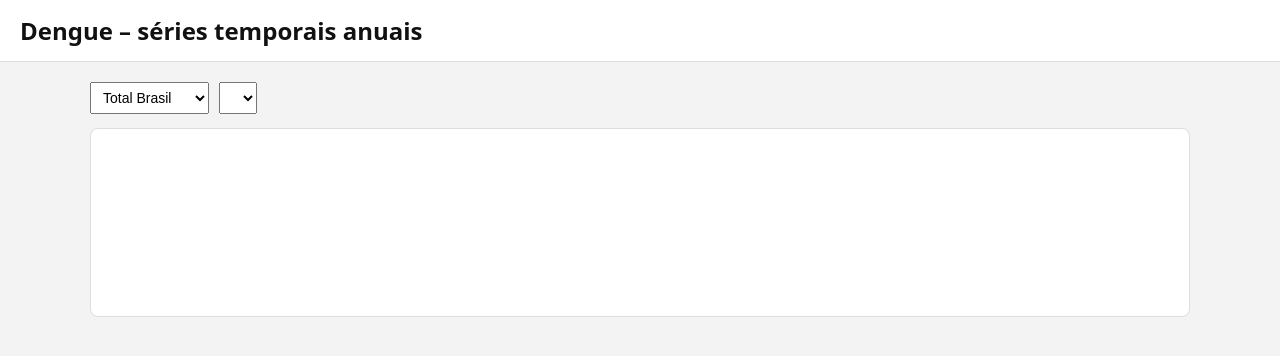
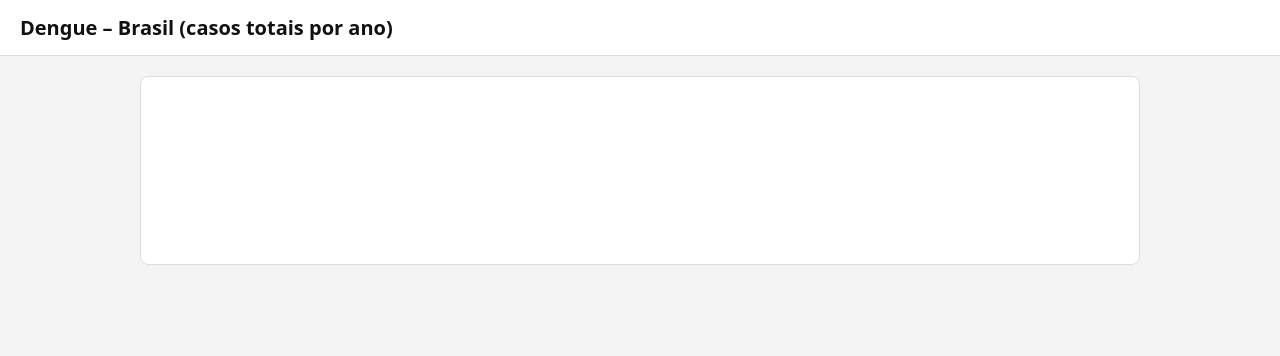
Before and after one commit to ernandes-sobreira/painel-dengue.v2, a plain HTML site: page index.html in a window 1280 px wide. Drawn offline with nearby package versions, Linux system fonts and the light colour scheme.

Commit message:
Update index.html

```diff
--- a/index.html
+++ b/index.html
@@ -2,7 +2,7 @@
 <html lang="pt-br">
 <head>
 <meta charset="utf-8">
-<title>Dengue – Séries Temporais</title>
+<title>Dengue – Brasil</title>
 <meta name="viewport" content="width=device-width, initial-scale=1">
 
 <script src="https://cdn.jsdelivr.net/npm/papaparse@5.4.1/papaparse.min.js"></script>
@@ -12,7 +12,7 @@
 body{
   margin:0;
   font-family: system-ui, -apple-system, Segoe UI, Roboto;
-  background:#f3f3f3;
+  background:#f4f4f4;
   color:#111;
 }
 header{
@@ -20,56 +20,34 @@ header{
   background:#ffffff;
   border-bottom:1px solid #ddd;
 }
+header h2{
+  margin:0;
+  font-size:20px;
+}
 main{
-  max-width:1100px;
+  max-width:1000px;
   margin:auto;
   padding:20px;
 }
-.controls{
-  display:flex;
-  gap:10px;
-  margin-bottom:14px;
-  flex-wrap:wrap;
-}
-select{
-  padding:6px 8px;
-  font-size:14px;
-}
 .card{
   background:#fff;
+  border:1px solid #ddd;
+  border-radius:8px;
   padding:16px;
-  border-radius:8px;
-  border:1px solid #ddd;
 }
-h2{margin:0}
 </style>
 </head>
 
 <body>
 
 <header>
-  <h2>Dengue – séries temporais anuais</h2>
+  <h2>Dengue – Brasil (casos totais por ano)</h2>
 </header>
 
 <main>
-
-<div class="controls">
-  <select id="dimensao">
-    <option value="total">Total Brasil</option>
-    <option value="estados">UF</option>
-    <option value="municipios">Município</option>
-    <option value="sexo">Sexo</option>
-    <option value="raca">Raça/cor</option>
-    <option value="escolaridade">Escolaridade</option>
-  </select>
-
-  <select id="categoria"></select>
-</div>
-
-<div class="card">
-  <canvas id="grafico"></canvas>
-</div>
-
+  <div class="card">
+    <canvas id="graficoBrasil"></canvas>
+  </div>
 </main>
 
 <script src="assets/app.js"></script>
```
